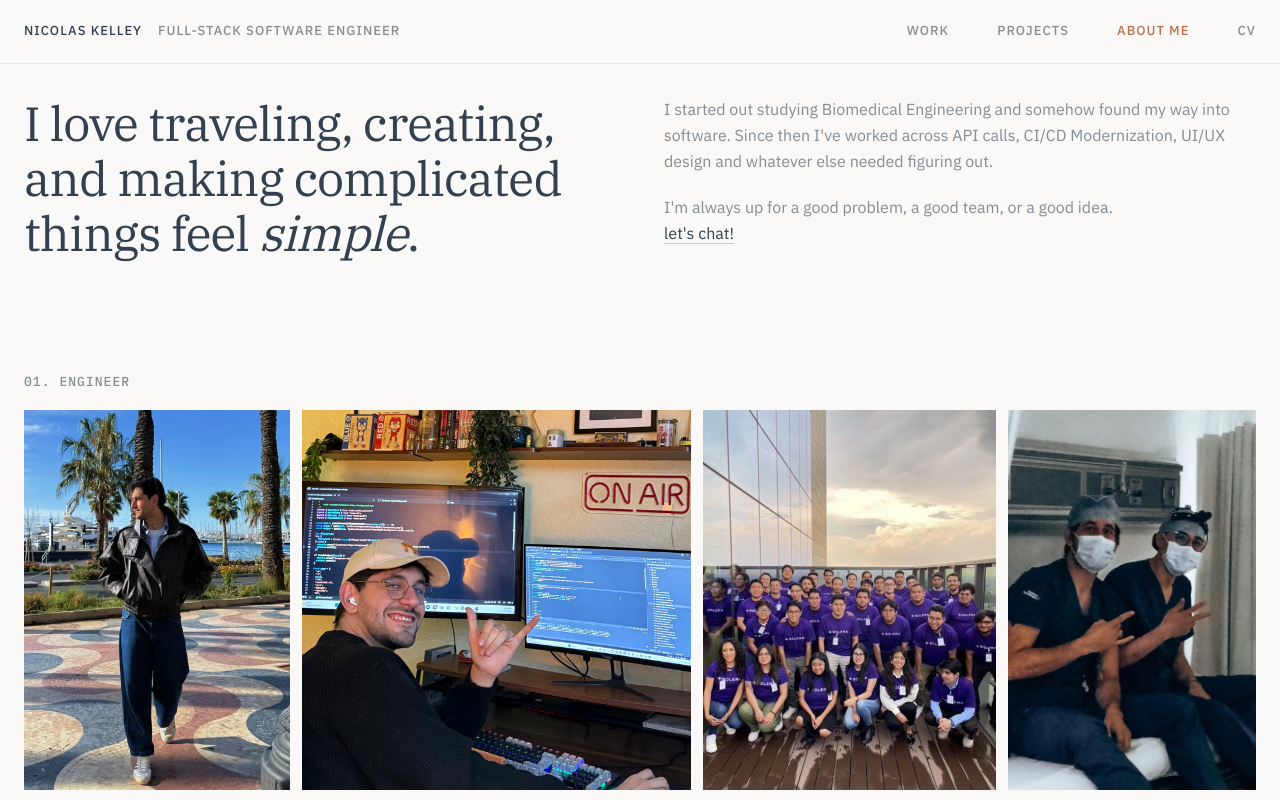
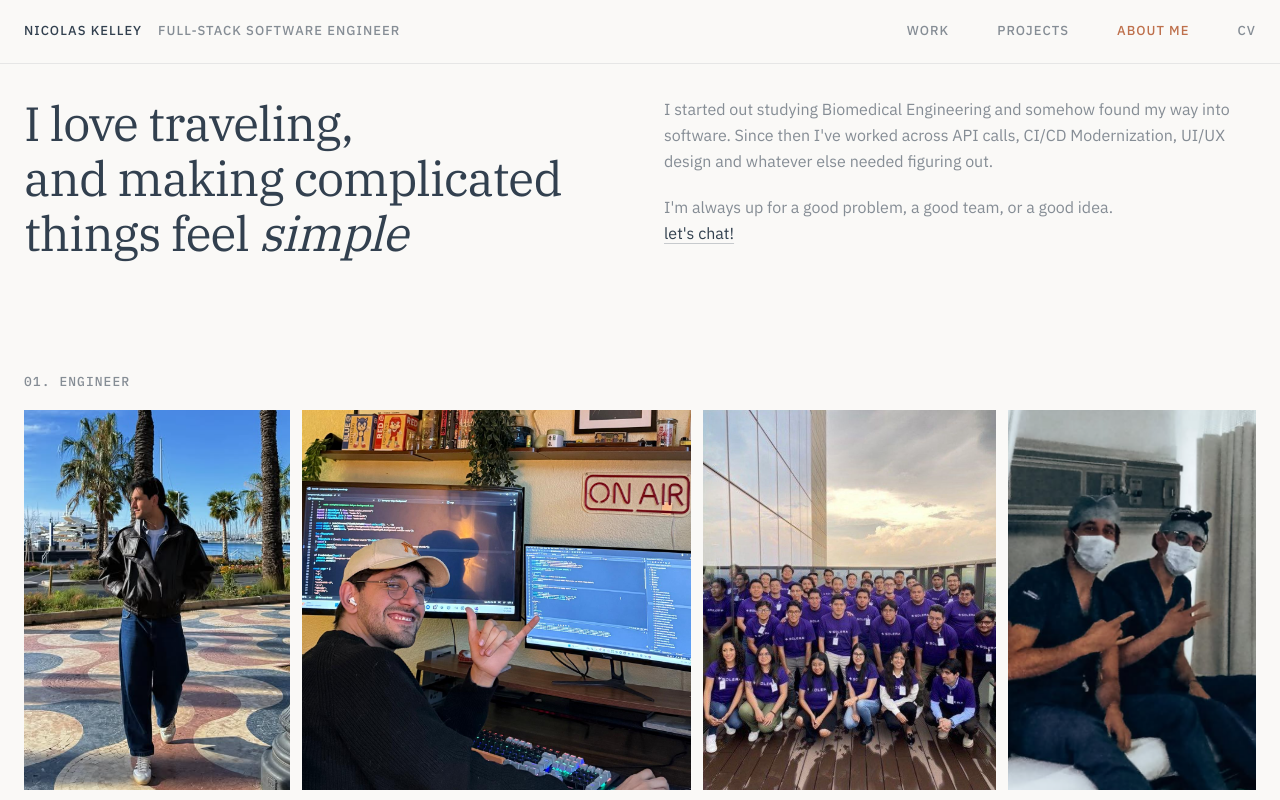
Before and after one commit to nicoke97/portfolio-v2, a Next.js app: page /about-me in a window 1280 px wide. Built offline with nearby package versions, Linux system fonts and the light colour scheme.

Commit message:
Tighten About and Projects headlines

```diff
--- a/app/about-me/page.tsx
+++ b/app/about-me/page.tsx
@@ -13,9 +13,11 @@ export default function AboutPage() {
     <div className="mx-auto w-full max-w-[1800px] px-6 pb-20">
       <section className="grid grid-cols-1 gap-12 pt-8 lg:grid-cols-2">
         <h1 className="max-w-xl text-[36px] leading-[1.12] tracking-[-0.02em] md:text-[48px] md:leading-[1.15]">
-          I love traveling, creating,
+          I love traveling,
           <br />
-          and making complicated things feel <span className="italic">simple</span>.
+          and making complicated
+          <br />
+          things feel <span className="italic">simple</span>
         </h1>
         <div className="max-w-xl space-y-5 text-[16px] leading-relaxed text-foreground-light">
           <p>{about.lede}</p>
--- a/app/projects/page.tsx
+++ b/app/projects/page.tsx
@@ -6,11 +6,7 @@ export default function ProjectsPage() {
     <div className="mx-auto w-full max-w-[1800px] px-6 pb-16">
       <section className="max-w-4xl pt-8 pb-12">
         <h1 className="text-[36px] leading-[1.12] tracking-[-0.02em] text-foreground md:text-[52px] md:leading-[1.1]">
-          I live for streamlining processes,
-          <br />
-          creating tools that simplify workflows,
-          <br />
-          and videogames!
+          I live for <span className="italic">creating</span>
         </h1>
         <p className="mt-5 max-w-2xl text-[16px] leading-relaxed text-foreground-light">{copy.funLede}</p>
       </section>
```
